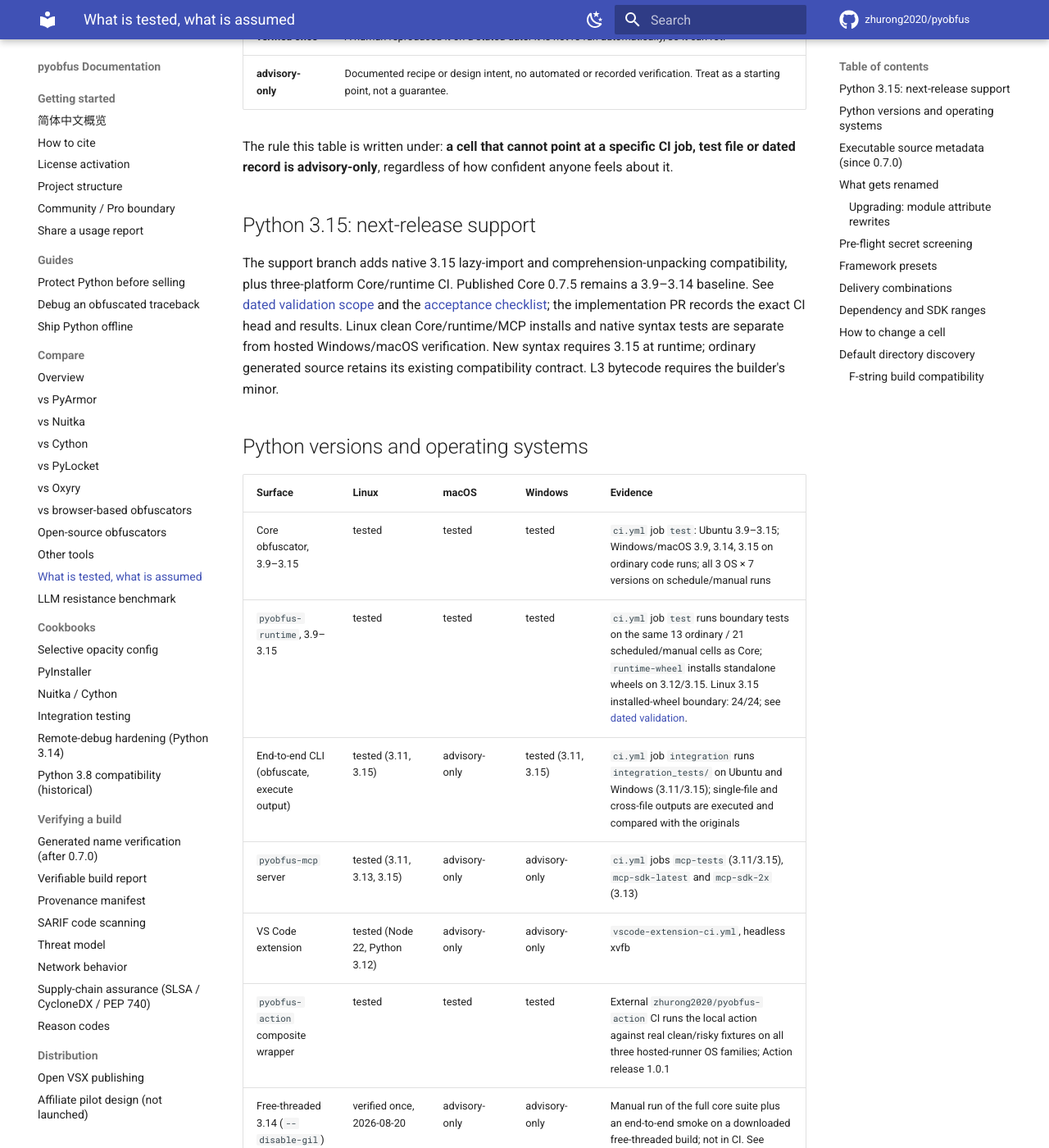
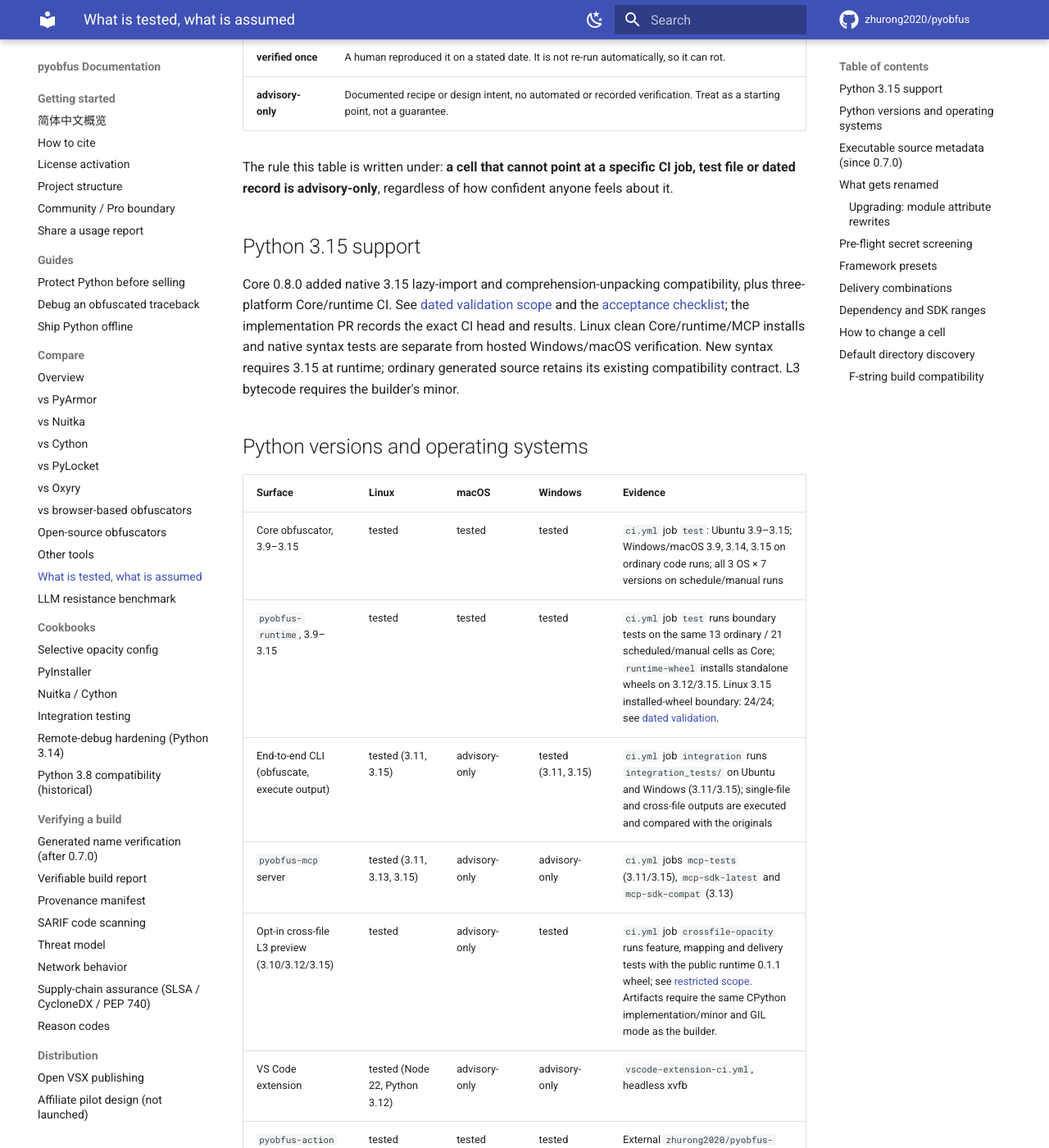
Before and after one commit to zhurong2020/pyobfus, an MkDocs documentation site: the page built from docs/SUPPORT_MATRIX.md, in a window 1280 px wide and 1400 px high, scrolled down 449 px. Shown: the whole window at 82% size. Built offline with MkDocs 1.6.1 and Material for MkDocs 9.7.7, drawn with Linux system fonts in a browser that asks for light colours; comment, search, counter and statistics services are not loaded; some of the changed text lies outside the part shown.

```diff
--- a/docs/SUPPORT_MATRIX.md
+++ b/docs/SUPPORT_MATRIX.md
@@ -1,7 +1,8 @@
 # Support matrix
 
-What is actually verified, by what, as of 2026-10-24 (`pyobfus` 0.9.1, adds `--trace-encoding`;
-0.9.0 added independent-build mapping; 0.8.0 added Python 3.15 / `pyobfus-mcp` 0.3.15 / `pyobfus-runtime` 0.1.1 /
+What is actually verified, by what, as of 2026-10-27 (`pyobfus` 0.10.0 adds an opt-in multi-module L3 preview;
+0.9.1 added `--trace-encoding`; 0.9.0 added independent-build mapping; 0.8.0 added Python 3.15 /
+`pyobfus-mcp` 0.3.16 / `pyobfus-runtime` 0.1.1 /
 VS Code extension 0.4.3 / `pyobfus-action` 1.0.1).
 
 Four labels, used strictly:
@@ -17,11 +18,10 @@ The rule this table is written under: **a cell that cannot point at a specific
 CI job, test file or dated record is advisory-only**, regardless of how
 confident anyone feels about it.
 
-## Python 3.15: next-release support
+## Python 3.15 support
 
-The support branch adds native 3.15 lazy-import and comprehension-unpacking
-compatibility, plus three-platform Core/runtime CI. Published Core 0.7.5
-remains a 3.9–3.14 baseline. See [dated validation scope](PYTHON315_VALIDATION.md)
+Core 0.8.0 added native 3.15 lazy-import and comprehension-unpacking
+compatibility, plus three-platform Core/runtime CI. See [dated validation scope](PYTHON315_VALIDATION.md)
 and the [acceptance checklist](PYTHON315_SUPPORT_PLAN.md); the implementation
 PR records the exact CI head and results. Linux clean Core/runtime/MCP installs
 and native syntax tests are separate from hosted Windows/macOS verification.
@@ -35,7 +35,8 @@ existing compatibility contract. L3 bytecode requires the builder's minor.
 | Core obfuscator, 3.9–3.15 | tested | tested | tested | `ci.yml` job `test`: Ubuntu 3.9–3.15; Windows/macOS 3.9, 3.14, 3.15 on ordinary code runs; all 3 OS × 7 versions on schedule/manual runs |
 | `pyobfus-runtime`, 3.9–3.15 | tested | tested | tested | `ci.yml` job `test` runs boundary tests on the same 13 ordinary / 21 scheduled/manual cells as Core; `runtime-wheel` installs standalone wheels on 3.12/3.15. Linux 3.15 installed-wheel boundary: 24/24; see [dated validation](PYTHON315_VALIDATION.md). |
 | End-to-end CLI (obfuscate, execute output) | tested (3.11, 3.15) | advisory-only | tested (3.11, 3.15) | `ci.yml` job `integration` runs `integration_tests/` on Ubuntu and Windows (3.11/3.15); single-file and cross-file outputs are executed and compared with the originals |
-| `pyobfus-mcp` server | tested (3.11, 3.13, 3.15) | advisory-only | advisory-only | `ci.yml` jobs `mcp-tests` (3.11/3.15), `mcp-sdk-latest` and `mcp-sdk-2x` (3.13) |
+| `pyobfus-mcp` server | tested (3.11, 3.13, 3.15) | advisory-only | advisory-only | `ci.yml` jobs `mcp-tests` (3.11/3.15), `mcp-sdk-latest` and `mcp-sdk-compat` (3.13) |
+| Opt-in cross-file L3 preview (3.10/3.12/3.15) | tested | advisory-only | tested | `ci.yml` job `crossfile-opacity` runs feature, mapping and delivery tests with the public runtime 0.1.1 wheel; see [restricted scope](CROSSFILE_OPACITY_VALIDATION.md). Artifacts require the same CPython implementation/minor and GIL mode as the builder. |
 | VS Code extension | tested (Node 22, Python 3.12) | advisory-only | advisory-only | `vscode-extension-ci.yml`, headless xvfb |
 | `pyobfus-action` composite wrapper | tested | tested | tested | External `zhurong2020/pyobfus-action` CI runs the local action against real clean/risky fixtures on all three hosted-runner OS families; Action release 1.0.1 |
 | Free-threaded 3.14 (`--disable-gil`) | verified once, 2026-08-20 | advisory-only | advisory-only | Manual run of the full core suite plus an end-to-end smoke on a downloaded free-threaded build; not in CI. See [`PYTHON314_FREETHREADING.md`](PYTHON314_FREETHREADING.md) |
@@ -343,8 +344,8 @@ examples require a license and are not part of these Community packaging checks.
 
 | Dependency | Range | Status | Evidence |
 |---|---|---|---|
-| `mcp` SDK 1.x | `>=1.27,<2.0` (shipped) | tested | `ci.yml` job `mcp-sdk-latest`, resolves to newest 1.x |
-| `mcp` SDK 2.x | not shipped; cap holds it back | tested anyway | `ci.yml` job `mcp-sdk-2x` installs over the cap and runs the whole MCP suite. See [`MCP_SDK_2X_SPIKE.md`](MCP_SDK_2X_SPIKE.md) |
+| `mcp` SDK 1.x | `>=1.27.0,<3.0.0` (shipped in MCP 0.3.16) | tested | `ci.yml` job `mcp-sdk-compat` covers the 1.27.0 floor; `mcp-sdk-latest` resolves the newest allowed SDK |
+| `mcp` SDK 2.x | `>=1.27.0,<3.0.0` (shipped in MCP 0.3.16) | tested | `ci.yml` job `mcp-sdk-compat` covers 2.0.0 and newest 2.x with all nine stdio tools; see [release verification](MCP_SDK_2X_RELEASE_PREP_2026-10-26.md) |
 | `pyobfus` floor for the MCP server | `>=0.5.18` | tested | MCP suite installs the local Core checkout |
 | `pyobfus-runtime` for the builder/artifacts | `>=0.1.1,<1` | tested | Declared by Core metadata; runtime boundary suite and clean-wheel install verify the current 0.x contract |
 | `pyobfus-action` → `pyobfus` | latest by default; exact `pyobfus-version` supported | tested | External Action CI covers default install and version pinning. Action and Core versions are independent; pin for reproducible CI. |
--- a/pyproject.toml
+++ b/pyproject.toml
@@ -4,7 +4,7 @@ build-backend = "setuptools.build_meta"
 
 [project]
 name = "pyobfus"
-version = "0.9.1"
+version = "0.10.0"
 description = "pyobfus — the Python obfuscator. AST-based name mangling for multi-file projects (consistent cross-module renaming + import rewriting) + framework presets (FastAPI/Django/Pydantic/Click/SQLAlchemy) + reverse stack-trace mapping for AI debugging in Claude Code / Cursor / GitHub Copilot / CodeBuddy. A transparent PyArmor alternative: AST-level protection with debuggable traces. Apache-2.0."
 readme = {file = "README.md", content-type = "text/markdown"}
 requires-python = ">=3.9"
```
Also changed, not shown: CHANGELOG.md (+2 -0 lines), README.md (+11 -9 lines), README.zh-CN.md (+1 -1 lines), docs/index.md (+1 -1 lines).
